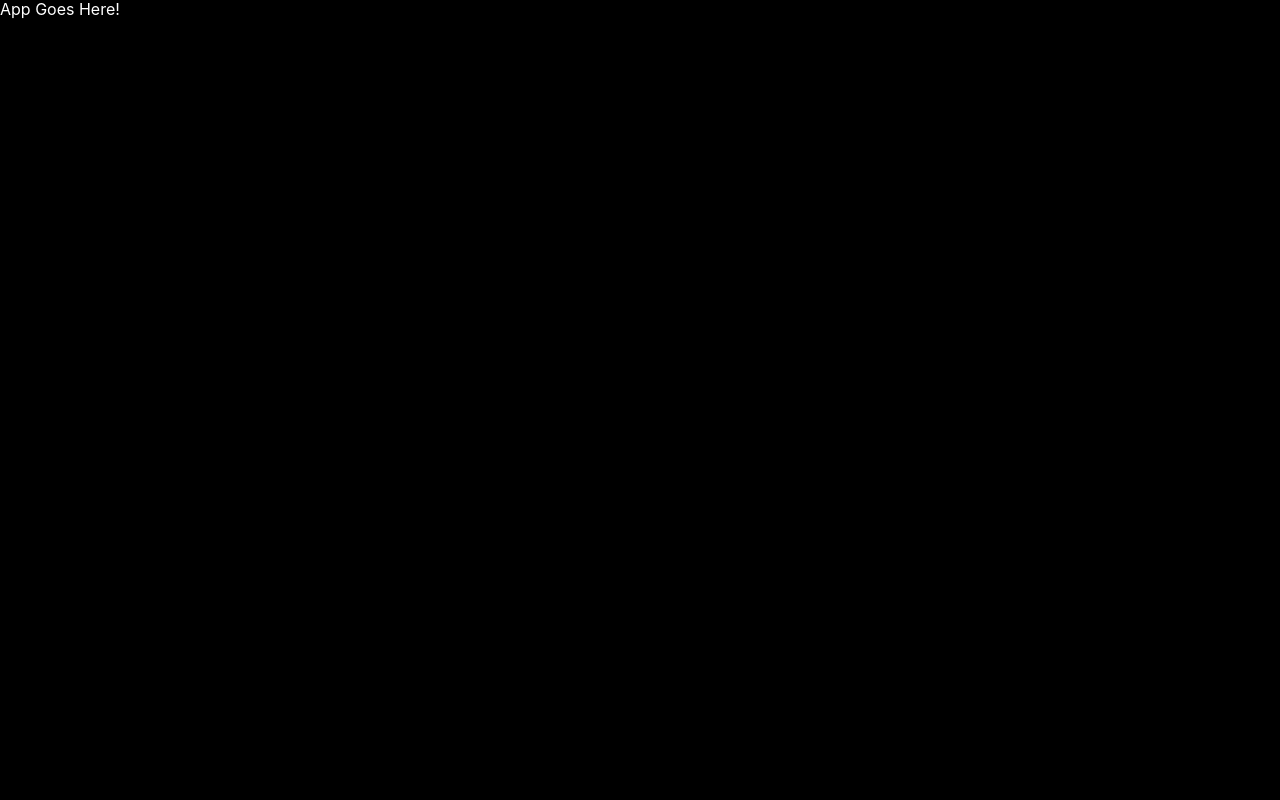
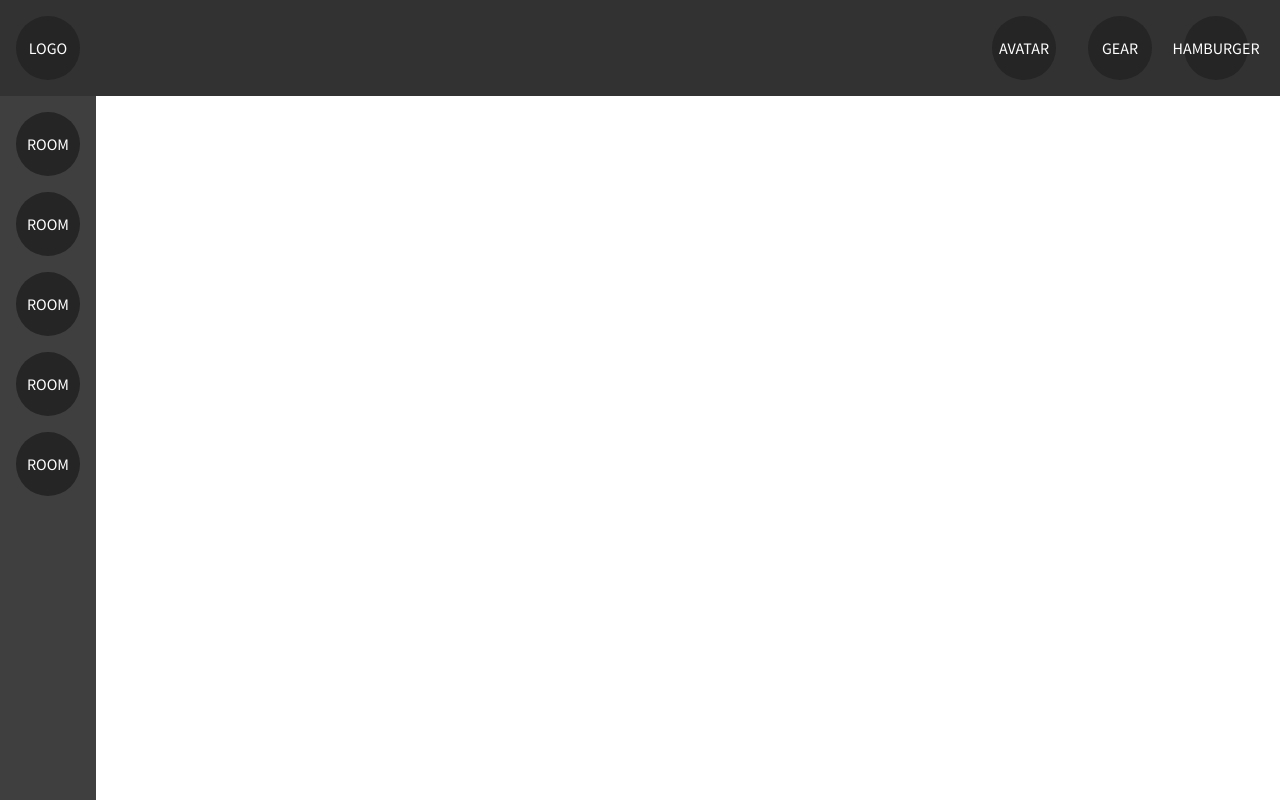
Before and after one commit to Vlad-Lab319/lhl-final, a React (Create React App) app in the folder client/: page / in a window 1280 px wide. Built offline with nearby package versions, Linux system fonts and the light colour scheme.

Commit message:
Add styles, temporary items in components

```diff
--- a/client/src/components/App.jsx
+++ b/client/src/components/App.jsx
@@ -1,20 +1,25 @@
 import "../styles/App.scss";
 // import ChannelList from "./ChannelList";
 // import FriendList from "./FriendList";
-// import Header from "./Header";
+import Header from "./Header";
 // import MessageList from "./MessageList";
-// import RoomList from "./RoomList";
+import RoomList from "./RoomList";
 
 const App = () => {
   return (
-    <div className="App">
-      <header className="App-header">App Goes Here!</header>
-      {/* <Header />
-      <RoomList />
+    <main className="layout">
+      <header className="header">
+        <Header />
+      </header>
+
+      <div className="sidebar--rooms">
+        <RoomList />
+      </div>
+      {/*
       <ChannelList />
       <MessageList />
       <FriendList /> */}
-    </div>
+    </main>
   );
 };
 
--- a/client/src/components/Header.jsx
+++ b/client/src/components/Header.jsx
@@ -3,7 +3,16 @@ import "../styles/Header.scss";
 
 const Header = (props) => {
   const {} = props;
-  return;
+  return (
+    <div className="container">
+      <div className="user-options user-options--logo">LOGO</div>
+      <div className="user-options">
+        <div className="user-options user-options--avatar">AVATAR</div>
+        <div className="user-options user-options--gear">GEAR</div>
+        <div className="user-options user-options--hamburger">HAMBURGER</div>
+      </div>
+    </div>
+  );
 };
 
 export default Header;
--- a/client/src/components/RoomList.jsx
+++ b/client/src/components/RoomList.jsx
@@ -1,16 +1,23 @@
-import classNames from "classnames";
 import "../styles/RoomList.scss";
-import RoomListItem from "./RoomListItem";
 
 // TODO: RoomList renders individual room icons and has a 'home' icon as a header. Roomlist takes in an array of room objects from the db filtered by user_id
 
 const RoomList = (props) => {
-  const { roomList } = props;
-  const roomClass = classNames();
-  const rooms = roomList.map((room) => {
-    return <RoomListItem />;
-  });
-  return { rooms };
+  // const { roomList } = props;
+  // const roomClass = classNames();
+  // const rooms = roomList.map((room) => {
+  //   return <RoomListItem />;
+  // });
+
+  return (
+    <>
+      <div className="room">ROOM</div>
+      <div className="room">ROOM</div>
+      <div className="room">ROOM</div>
+      <div className="room">ROOM</div>
+      <div className="room">ROOM</div>
+    </>
+  );
 };
 
 export default RoomList;
--- a/client/src/styles/App.scss
+++ b/client/src/styles/App.scss
@@ -0,0 +1,27 @@
+@import "variables.scss";
+
+.header {
+  position: fixed;
+  top: 0;
+  display: flex;
+  flex-direction: row;
+  color: white;
+  background-color: $dark-background;
+  width: 100vw;
+  height: $sidebar-width;
+}
+
+.sidebar {
+  position: fixed;
+  display: flex;
+  flex-direction: column;
+  justify-content: center;
+  align-items: center;
+
+  &--rooms {
+    margin-top: $sidebar-width;
+    bottom: 0;
+    width: $sidebar-width;
+    background-color: lighten($dark-background, 5);
+  }
+}
--- a/client/src/styles/Header.scss
+++ b/client/src/styles/Header.scss
@@ -0,0 +1,33 @@
+@import "variables.scss";
+.container {
+  height: 100%;
+  width: 100%;
+  display: flex;
+  flex-direction: row;
+  align-items: center;
+  justify-content: space-between;
+}
+
+.user-options {
+  display: flex;
+  flex-direction: row;
+  justify-content: center;
+  align-items: center;
+  margin: $icon-margin;
+
+  &--hamburger {
+    @include icon-vars;
+  }
+
+  &--gear {
+    @include icon-vars;
+  }
+
+  &--avatar {
+    @include icon-vars;
+  }
+
+  &--logo {
+    @include icon-vars;
+  }
+}
--- a/client/src/styles/RoomList.scss
+++ b/client/src/styles/RoomList.scss
@@ -0,0 +1,10 @@
+@import "variables.scss";
+
+.room {
+  display: flex;
+  flex-direction: row;
+  justify-content: center;
+  align-items: center;
+  @include icon-vars;
+  margin: $icon-margin;
+}
--- a/client/src/styles/index.scss
+++ b/client/src/styles/index.scss
@@ -1,19 +1,18 @@
 @import "./reset.scss";
 @import "~normalize.css/normalize.css";
 @import "./variables.scss";
+@import url("https://fonts.googleapis.com/css?family=Source+Sans+Pro:300,400,600,700,900");
+
+* {
+  box-sizing: border-box;
+}
 
 body {
-  background-color: black;
+  font-family: $font-family;
   color: white;
-  margin: 0;
-  font-family: -apple-system, BlinkMacSystemFont, "Segoe UI", "Roboto", "Oxygen",
-    "Ubuntu", "Cantarell", "Fira Sans", "Droid Sans", "Helvetica Neue",
-    sans-serif;
-  -webkit-font-smoothing: antialiased;
-  -moz-osx-font-smoothing: grayscale;
 }
 
-code {
-  font-family: source-code-pro, Menlo, Monaco, Consolas, "Courier New",
-    monospace;
+.layout {
+  display: flex;
+  height: 100vh;
 }
--- a/client/src/styles/variables.scss
+++ b/client/src/styles/variables.scss
@@ -0,0 +1,21 @@
+$dark-background: rgb(50, 50, 50);
+$font-family: "Source Sans Pro", sans-serif;
+
+$icon-hw: 4rem;
+$icon-margin: 1rem;
+$sidebar-width: ($icon-margin * 2) + $icon-hw;
+
+$active-opacity: 1;
+$inactive-opacity: 0.15;
+
+$white: #fff;
+$black: #000;
+
+$spacing: 2rem;
+
+@mixin icon-vars {
+  border-radius: 2rem;
+  height: $icon-hw;
+  width: $icon-hw;
+  background-color: darken($dark-background, 5);
+}
```
